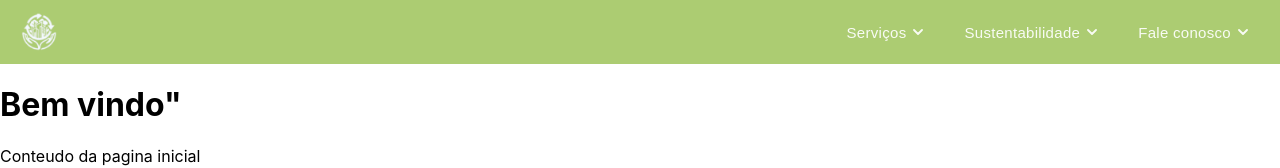
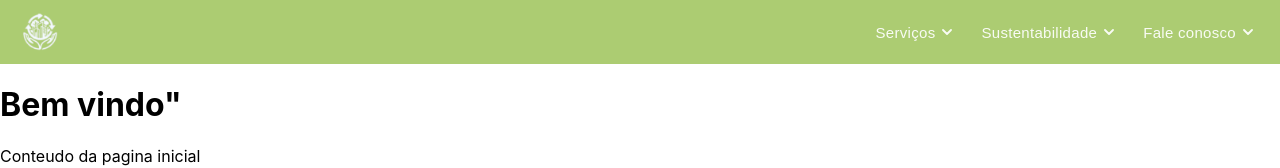
Before and after one commit to leticiascg/Sistema-Gestao-Ambiental, a React (Create React App) app in the folder gestao-ambiental/: page / in a window 1280 px wide. Shown: the top 168 px of the page. Built offline with nearby package versions, Linux system fonts and the light colour scheme.

Commit message:
Update Navbar.css

```diff
--- a/gestao-ambiental/src/components/Navbar.css
+++ b/gestao-ambiental/src/components/Navbar.css
@@ -2,11 +2,13 @@
   background-color: #ACCC72;
   display: flex;
   align-items: center;
-  padding: 0 15px;
+  padding: 0 16px;
   height: 64px;
-  gap: 40px;
+  gap: 16px;
   position: relative;
   z-index: 10;
+  width: 100%;
+  box-sizing: border-box;
 }
 
 /* Logo */
@@ -37,7 +39,7 @@
   font-size: 15px;
   font-weight: 500;
   cursor: pointer;
-  padding: 8px 16px;
+  padding: 8px 10px;
   display: flex;
   align-items: center;
   gap: 6px;
```
